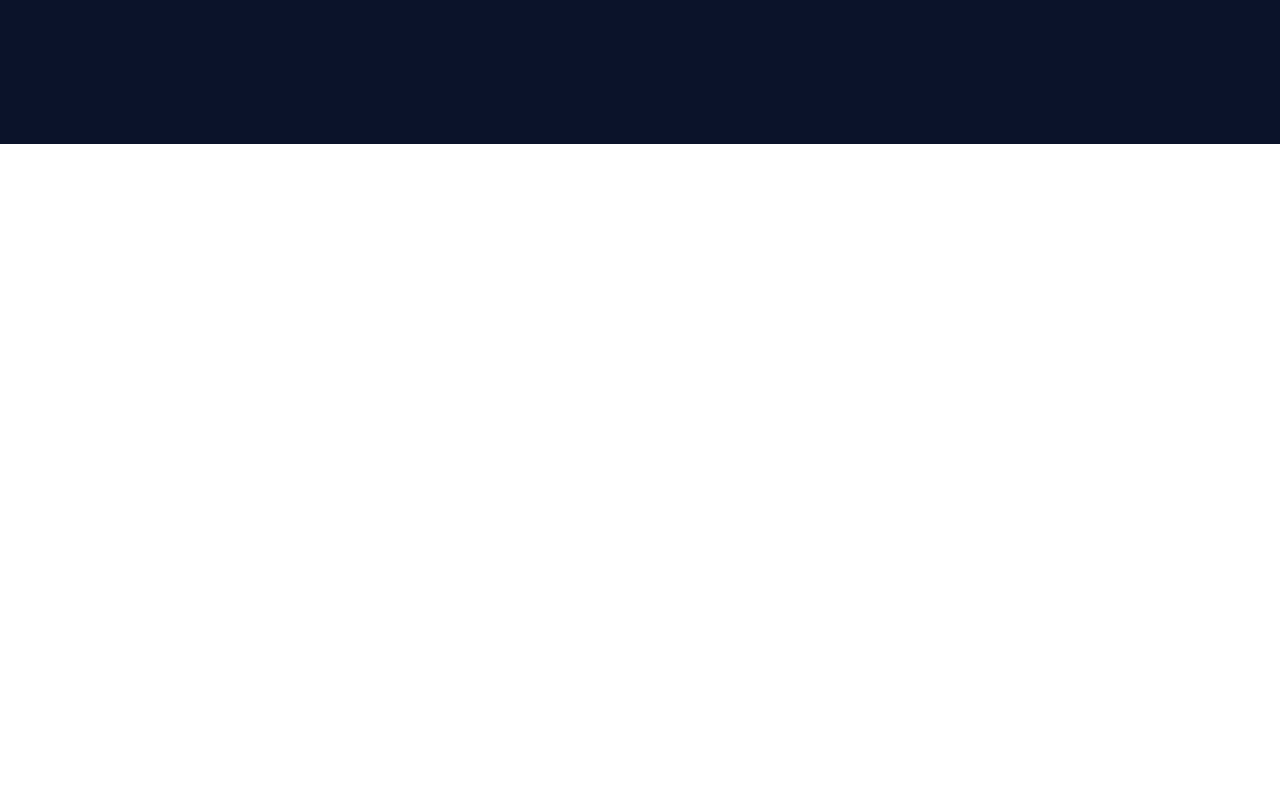
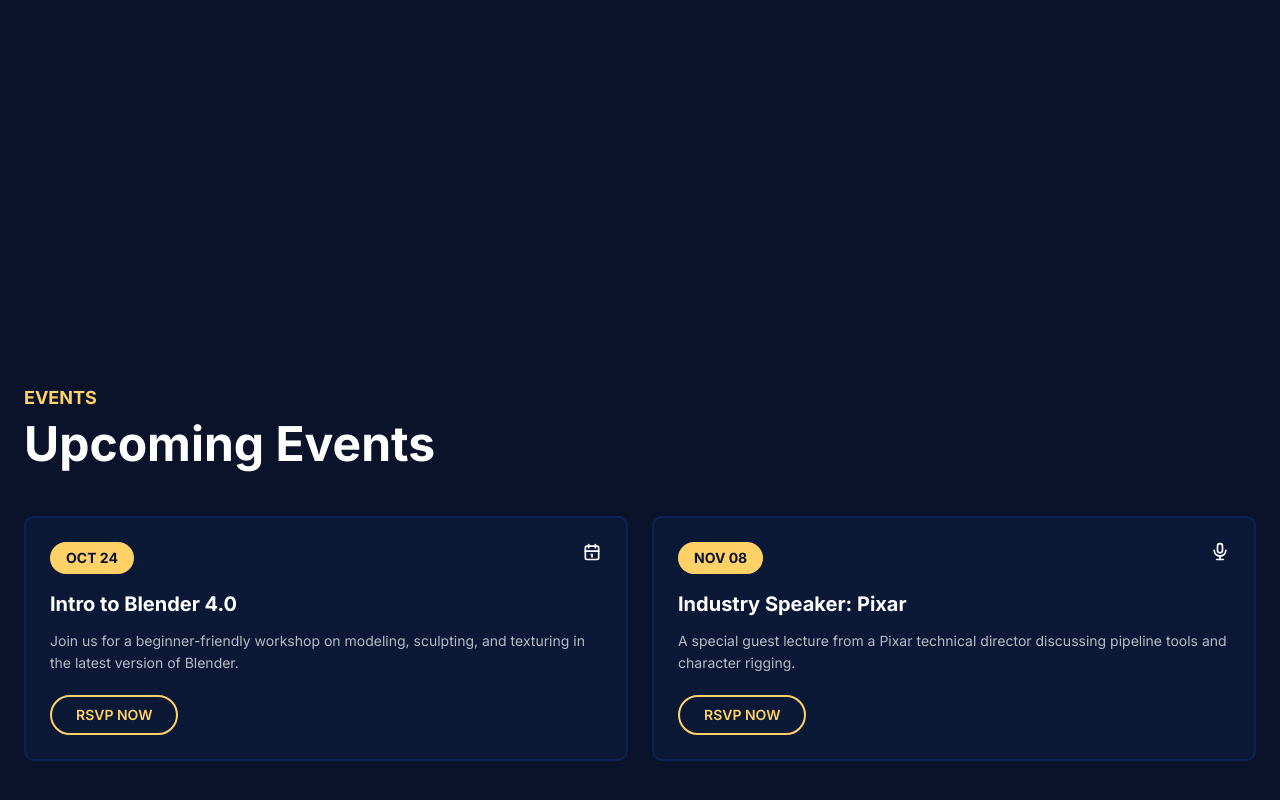
Before and after one commit to baller7215/uci-siggraph, a Next.js app in the folder site/: page / in a window 1280 px wide. Shown: the part 2640-3440 px from the top of the page. Before the commit the page ends 2784 px from the top, so only its background shows below. Built offline with nearby package versions, Linux system fonts and the light colour scheme.

Commit message:
feat: finish events

```diff
--- a/site/app/page.tsx
+++ b/site/app/page.tsx
@@ -5,6 +5,7 @@ import { Navbar, NavbarButton, MobileNav, MobileNavToggle, MobileNavMenu, NavBod
 import { Hero } from "@/components/Hero";
 import { About } from "@/components/About";
 import { Projects } from "@/components/Projects";
+import { Events } from "@/components/Events";
 
 export default function Home() {
   const navItems = [
@@ -97,6 +98,9 @@ export default function Home() {
 
       {/* projects section */}
       <Projects />
+
+      {/* events section */}
+      <Events />
     </div>
   );
 }
--- /dev/null
+++ b/site/components/Events.tsx
@@ -0,0 +1,92 @@
+import { IconCalendar, IconMicrophone } from "@tabler/icons-react";
+
+interface EventCardProps {
+    date: string;
+    title: string;
+    description: string;
+    icon: "calendar" | "microphone";
+    rsvpLink?: string;
+}
+
+function EventCard({ date, title, description, icon, rsvpLink = "#" }: EventCardProps) {
+    const IconComponent = icon === "calendar" ? IconCalendar : IconMicrophone;
+
+    return (
+        <div className="group flex flex-col gap-4 bg-sidebar-primary/15 rounded-lg overflow-hidden border-2 border-secondary/20 hover:border-primary/30 transition-all ease-in-out duration-300 relative">
+            {/* gradient background on hover */}
+            <div className="absolute inset-0 bg-gradient-to-br from-[#1a2a4b]/0 via-[#1a2a4b]/0 to-[#0b132b]/0 group-hover:from-[#1a2a4b]/80 group-hover:via-[#1a2a4b]/90 group-hover:to-primary/20 transition-all duration-500 ease-in-out rounded-lg pointer-events-none z-0" />
+
+            {/* content wrapper with relative positioning */}
+            <div className="relative z-10 flex flex-col gap-4">
+                {/* event header with date badge and icon */}
+                <div className="flex items-start justify-between px-6 pt-6">
+                    <span className="px-4 py-1.5 rounded-full bg-primary text-primary-foreground text-sm font-bold uppercase">
+                        {date}
+                    </span>
+                    <IconComponent className="w-5 h-5 text-background" />
+                </div>
+
+                {/* event content */}
+                <div className="flex flex-col gap-3 px-6 pb-6">
+                    <h4 className="text-xl font-bold text-background">{title}</h4>
+                    <p className="text-sm text-background/70 leading-relaxed">{description}</p>
+
+                    {/* RSVP button */}
+                    <a
+                        href={rsvpLink}
+                        className="mt-2 inline-flex items-center justify-center px-6 py-2 rounded-full bg-transparent border-2 border-primary text-primary text-sm font-semibold uppercase hover:bg-primary hover:text-primary-foreground transition-all duration-300 w-fit"
+                    >
+                        RSVP NOW
+                    </a>
+                </div>
+            </div>
+        </div>
+    );
+}
+
+export function Events() {
+    const events = [
+        {
+            date: "OCT 24",
+            title: "Intro to Blender 4.0",
+            description: "Join us for a beginner-friendly workshop on modeling, sculpting, and texturing in the latest version of Blender.",
+            icon: "calendar" as const,
+            rsvpLink: "#",
+        },
+        {
+            date: "NOV 08",
+            title: "Industry Speaker: Pixar",
+            description: "A special guest lecture from a Pixar technical director discussing pipeline tools and character rigging.",
+            icon: "microphone" as const,
+            rsvpLink: "#",
+        },
+    ];
+
+    return (
+        <section id="events" className="py-60 w-screen relative bg-[#0b132b]">
+            <div className="relative mx-auto flex flex-col gap-12 items-start justify-center max-w-7xl px-6">
+                {/* events section title */}
+                <div className="flex flex-col gap-2">
+                    <h2 className="text-lg font-bold text-primary uppercase">Events</h2>
+                    <h3 className="text-5xl font-bold text-background">
+                        Upcoming Events
+                    </h3>
+                </div>
+
+                {/* events grid */}
+                <div className="grid grid-cols-1 md:grid-cols-2 gap-6 w-full">
+                    {events.map((event, idx) => (
+                        <EventCard
+                            key={idx}
+                            date={event.date}
+                            title={event.title}
+                            description={event.description}
+                            icon={event.icon}
+                            rsvpLink={event.rsvpLink}
+                        />
+                    ))}
+                </div>
+            </div>
+        </section>
+    );
+}
```
